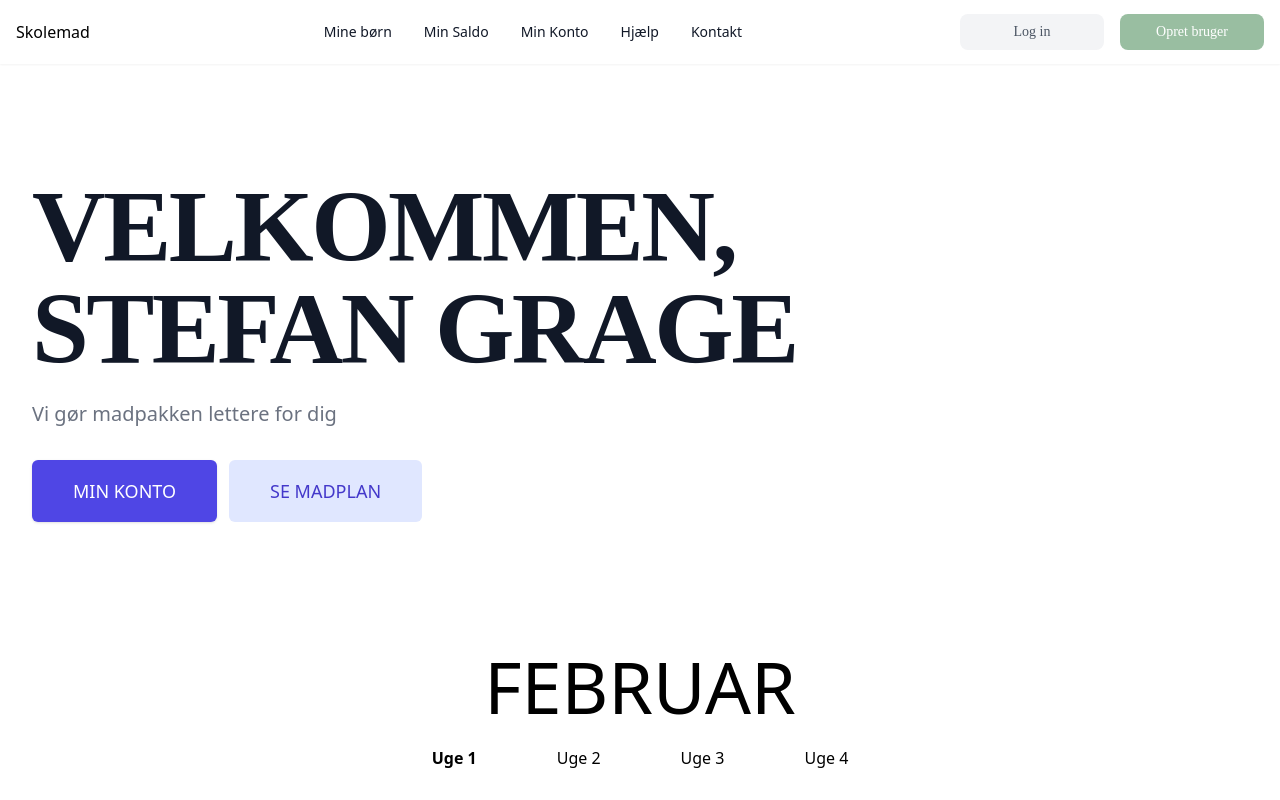
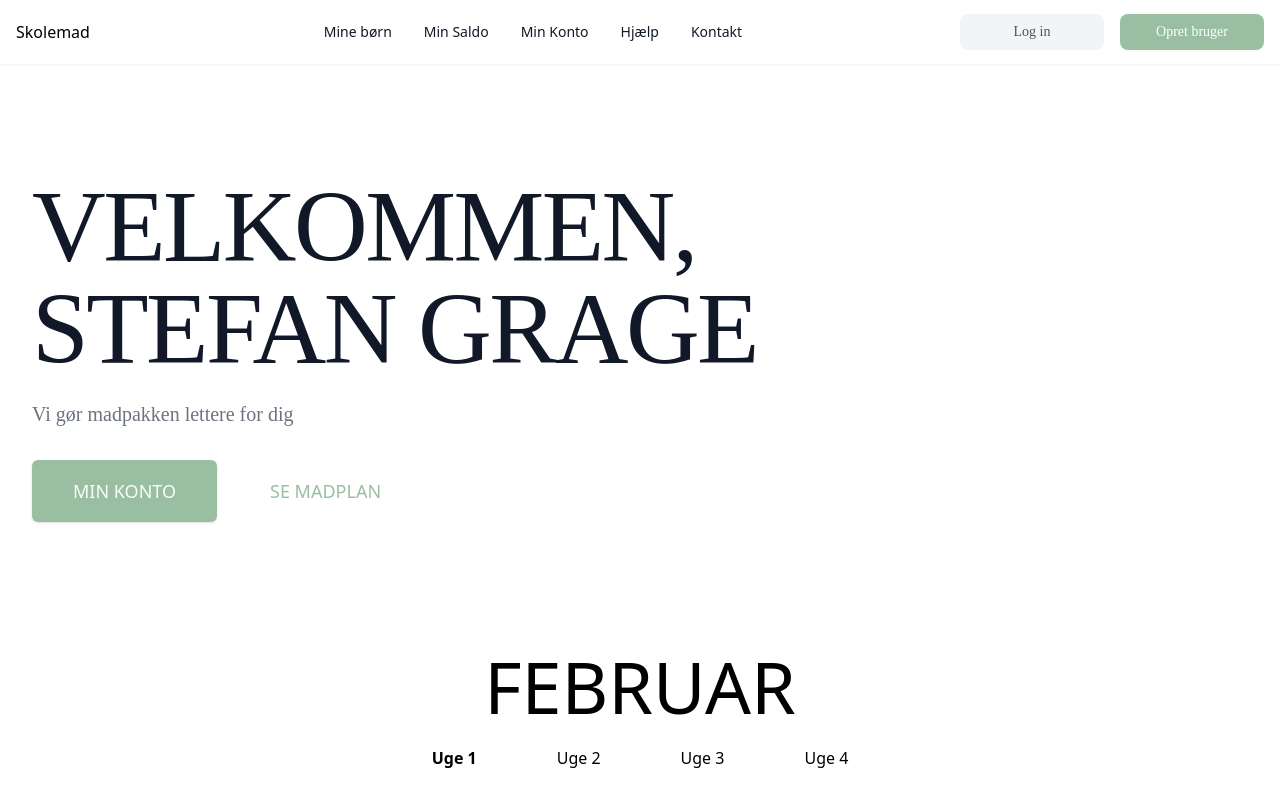
Before and after one commit to lukasmaximilianfrederiksen/Gruppe4, a website built with Parcel: page src/bruger.html in a window 1280 px wide. Shown: the top 800 px of the page. Built offline with nearby package versions, Linux system fonts and the light colour scheme.

Commit message:
bruger forside

```diff
--- a/src/bruger.html
+++ b/src/bruger.html
@@ -63,7 +63,7 @@
   >
     <div class="sm:text-center lg:text-left">
       <h1
-        class="text-fluid-h1 font-extrabold tracking-tight text-gray-900 font-poppins leading-none"
+        class="text-fluid-h1 tracking-tight text-gray-900 font-poppins leading-none"
       >
         <span class="block xl:inline"
           >VELKOMMEN, <br />
@@ -71,7 +71,7 @@
         >
       </h1>
       <p
-        class="mt-3 text-base text-gray-500 sm:mx-auto sm:mt-5 sm:max-w-xl sm:text-lg md:mt-5 md:text-xl lg:mx-0"
+        class="mt-3 text-base text-gray-500 sm:mx-auto sm:mt-5 sm:max-w-xl sm:text-lg md:mt-5 md:text-xl lg:mx-0 font-serif text-fluid-h2"
       >
         Vi gør madpakken lettere for dig
       </p>
@@ -81,7 +81,7 @@
         <div class="rounded-md shadow">
           <a
             href="#"
-            class="flex w-full items-center justify-center rounded-md border border-transparent bg-indigo-600 px-8 py-3 text-base font-medium text-white hover:bg-indigo-700 md:py-4 md:px-10 md:text-lg"
+            class="flex w-full items-center justify-center rounded-md border border-transparent bg-primary-green px-8 py-3 text-base font-medium text-bg-white hover:bg-primary-green-light md:py-4 md:px-10 md:text-lg"
           >
             MIN KONTO
           </a>
@@ -89,7 +89,7 @@
         <div class="mt-3 sm:mt-0 sm:ml-3">
           <a
             href="#madplan"
-            class="flex w-full items-center justify-center rounded-md border border-transparent bg-indigo-100 px-8 py-3 text-base font-medium text-indigo-700 hover:bg-indigo-200 md:py-4 md:px-10 md:text-lg"
+            class="flex w-full items-center justify-center rounded-md border border-transparent border-primary-green px-8 py-3 text-base font-medium text-primary-green hover:bg-primary-green  md:py-4 md:px-10 md:text-lg"
           >
             SE MADPLAN
           </a>
@@ -112,7 +112,7 @@
 <!-- OverSkrift til madplanen -->
 
 <div id="madplan" class="">
-<section class="mt-32 flex flex-col justify-center items-center ">
+<section class="mt-32 flex flex-col justify-center items-center">
 <h2 class=" flex  text-7xl">FEBRUAR</h2>
 <div class=" mt-6 flex gap-20">
 <p class=" uge font-bold">Uge 1</p>
```
